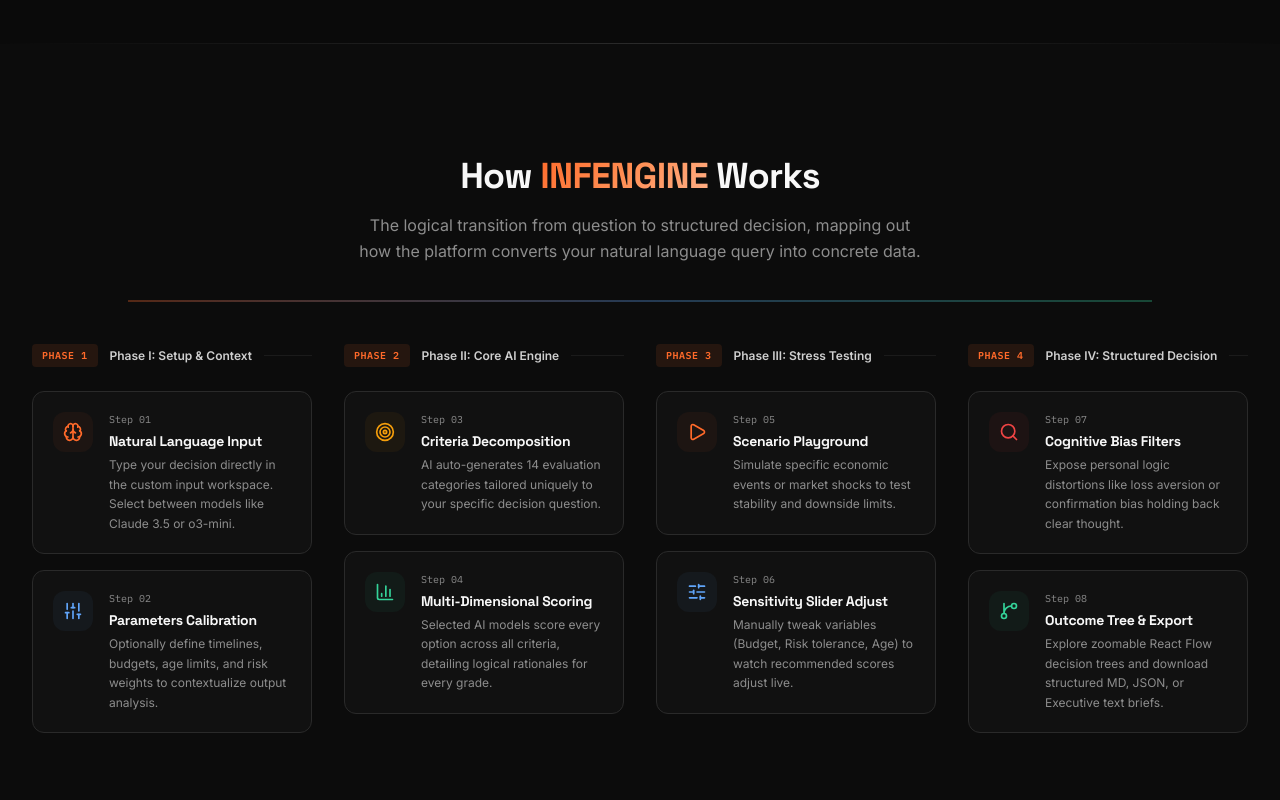
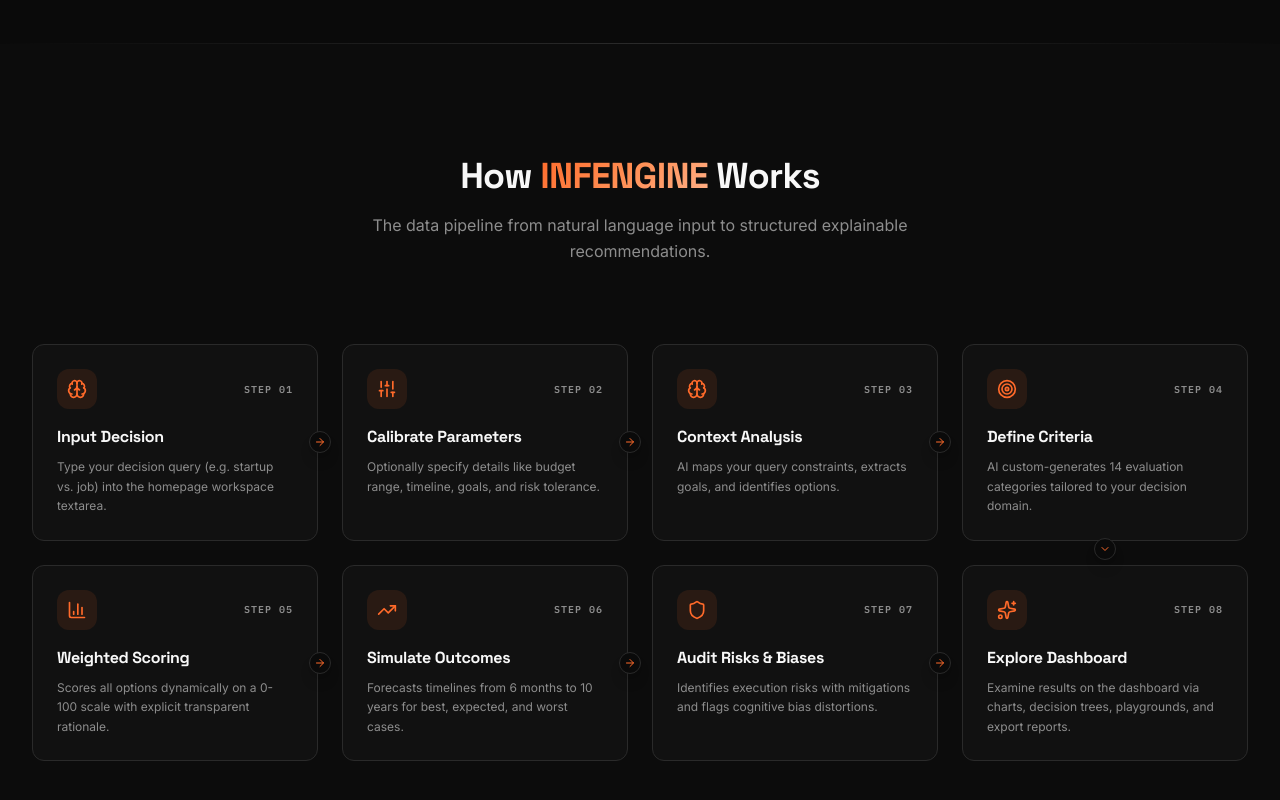
Before and after one commit to jaymore4501/INFENGINE, a Next.js app: page / in a window 1280 px wide. Shown: the part 1578-2378 px from the top of the page. Built offline with nearby package versions, Linux system fonts and the light colour scheme.

Commit message:
feat: update HowItWorks step flow to reflect real execution pipeline

```diff
--- a/src/app/page.tsx
+++ b/src/app/page.tsx
@@ -534,43 +534,20 @@
   const ref = useRef(null);
   const isInView = useInView(ref, { once: true, margin: '-100px' });
 
-  const phases = [
-    {
-      name: "Phase I: Setup & Context",
-      steps: [
-        { icon: Brain, title: 'Natural Language Input', desc: 'Type your decision directly in the custom input workspace. Select between models like Claude 3.5 or o3-mini.', number: '01', color: 'text-primary border-primary/20 bg-primary/5' },
-        { icon: Sliders, title: 'Parameters Calibration', desc: 'Optionally define timelines, budgets, age limits, and risk weights to contextualize output analysis.', number: '02', color: 'text-info border-info/20 bg-info/5' }
-      ]
-    },
-    {
-      name: "Phase II: Core AI Engine",
-      steps: [
-        { icon: Target, title: 'Criteria Decomposition', desc: 'AI auto-generates 14 evaluation categories tailored uniquely to your specific decision question.', number: '03', color: 'text-warning border-warning/20 bg-warning/5' },
-        { icon: BarChart3, title: 'Multi-Dimensional Scoring', desc: 'Selected AI models score every option across all criteria, detailing logical rationales for every grade.', number: '04', color: 'text-success border-success/20 bg-success/5' }
-      ]
-    },
-    {
-      name: "Phase III: Stress Testing",
-      steps: [
-        { icon: Play, title: 'Scenario Playground', desc: 'Simulate specific economic events or market shocks to test stability and downside limits.', number: '05', color: 'text-primary border-primary/20 bg-primary/5' },
-        { icon: SlidersHorizontal, title: 'Sensitivity Slider Adjust', desc: 'Manually tweak variables (Budget, Risk tolerance, Age) to watch recommended scores adjust live.', number: '06', color: 'text-info border-info/20 bg-info/5' }
-      ]
-    },
-    {
-      name: "Phase IV: Structured Decision",
-      steps: [
-        { icon: Search, title: 'Cognitive Bias Filters', desc: 'Expose personal logic distortions like loss aversion or confirmation bias holding back clear thought.', number: '07', color: 'text-danger border-danger/20 bg-danger/5' },
-        { icon: GitBranch, title: 'Outcome Tree & Export', desc: 'Explore zoomable React Flow decision trees and download structured MD, JSON, or Executive text briefs.', number: '08', color: 'text-success border-success/20 bg-success/5' }
-      ]
-    }
+  const steps = [
+    { icon: Brain, title: 'Input Decision', desc: 'Type your decision query (e.g. startup vs. job) into the homepage workspace textarea.' },
+    { icon: Sliders, title: 'Calibrate Parameters', desc: 'Optionally specify details like budget range, timeline, goals, and risk tolerance.' },
+    { icon: Brain, title: 'Context Analysis', desc: 'AI maps your query constraints, extracts goals, and identifies options.' },
+    { icon: Target, title: 'Define Criteria', desc: 'AI custom-generates 14 evaluation categories tailored to your decision domain.' },
+    { icon: BarChart3, title: 'Weighted Scoring', desc: 'Scores all options dynamically on a 0-100 scale with explicit transparent rationale.' },
+    { icon: TrendingUp, title: 'Simulate Outcomes', desc: 'Forecasts timelines from 6 months to 10 years for best, expected, and worst cases.' },
+    { icon: Shield, title: 'Audit Risks & Biases', desc: 'Identifies execution risks with mitigations and flags cognitive bias distortions.' },
+    { icon: Sparkles, title: 'Explore Dashboard', desc: 'Examine results on the dashboard via charts, decision trees, playgrounds, and export reports.' },
   ];
 
   return (
     <section ref={ref} className="py-28 bg-surface/30 relative overflow-hidden">
-      {/* Background connector line */}
-      <div className="absolute top-[32%] left-[10%] right-[10%] h-[2px] bg-gradient-to-r from-primary/30 via-info/30 to-success/30 hidden lg:block z-0" />
-
-      <div className="relative z-10 mx-auto max-w-7xl px-6 lg:px-8">
+      <div className="mx-auto max-w-7xl px-6 lg:px-8 relative z-10">
         <motion.div
           initial={{ opacity: 0, y: 30 }}
           animate={isInView ? { opacity: 1, y: 0 } : {}}
@@ -580,60 +557,67 @@
           <h2 className="font-heading text-3xl sm:text-4xl font-bold mb-4">
             How <span className="gradient-text">INFENGINE</span> Works
           </h2>
-          <p className="text-text-muted max-w-xl mx-auto leading-relaxed">
-            The logical transition from question to structured decision, mapping out how the platform converts your natural language query into concrete data.
+          <p className="text-text-muted max-w-xl mx-auto text-sm sm:text-base leading-relaxed">
+            The data pipeline from natural language input to structured explainable recommendations.
           </p>
         </motion.div>
 
-        {/* Phase Columns */}
-        <div className="grid grid-cols-1 md:grid-cols-2 lg:grid-cols-4 gap-8 relative z-10">
-          {phases.map((phase, pIdx) => (
-            <div key={phase.name} className="space-y-6">
-              {/* Phase Header */}
-              <div className="flex items-center gap-3">
-                <span className="text-[10px] uppercase tracking-wider font-bold font-mono text-primary bg-primary/10 rounded px-2.5 py-1">
-                  Phase {pIdx + 1}
-                </span>
-                <span className="text-xs font-semibold text-text-secondary">{phase.name}</span>
-                <div className="h-px bg-border/50 flex-1" />
-              </div>
+        {/* Connected Step Cards */}
+        <div className="grid grid-cols-1 sm:grid-cols-2 lg:grid-cols-4 gap-6 relative">
+          {steps.map((step, i) => {
+            const Icon = step.icon;
+            const isLastInRow = (i + 1) % 4 === 0;
+            const isLastStep = i === steps.length - 1;
 
-              {/* Cards stacked inside Phase */}
-              <div className="space-y-4">
-                {phase.steps.map((step, sIdx) => {
-                  const Icon = step.icon;
             return (
               <motion.div
                 key={step.title}
                 initial={{ opacity: 0, y: 20 }}
                 animate={isInView ? { opacity: 1, y: 0 } : {}}
-                      transition={{ duration: 0.4, delay: (pIdx * 2 + sIdx) * 0.08 }}
-                      className="group relative rounded-xl border border-border bg-card/40 p-5 hover:border-primary/30 transition-all card-hover"
+                transition={{ duration: 0.4, delay: i * 0.08 }}
+                className="group relative rounded-xl border border-border bg-card/40 p-6 hover:border-primary/40 hover:bg-card/75 transition-all card-hover flex flex-col justify-between"
               >
-                      <div className="flex items-start gap-4">
-                        {/* Icon Wrapper */}
-                        <div className={`flex h-10 w-10 items-center justify-center rounded-xl flex-shrink-0 ${step.color}`}>
+                {/* Connector Arrows for Visual Flow */}
+                {!isLastStep && (
+                  <>
+                    {/* Desktop Right Arrows */}
+                    {!isLastInRow && (
+                      <div className="hidden lg:block absolute -right-3.5 top-1/2 -translate-y-1/2 z-20 bg-background border border-border rounded-full p-1 text-primary shadow-lg">
+                        <ArrowRight className="h-3 w-3" />
+                      </div>
+                    )}
+                    {/* Desktop Down Arrow at Row End */}
+                    {isLastInRow && i === 3 && (
+                      <div className="hidden lg:block absolute -bottom-5 left-1/2 -translate-x-1/2 z-20 bg-background border border-border rounded-full p-1 text-primary shadow-lg">
+                        <ChevronDown className="h-3 w-3" />
+                      </div>
+                    )}
+                    {/* Mobile/Tablet Down Arrows */}
+                    <div className="block lg:hidden absolute -bottom-3.5 left-1/2 -translate-x-1/2 z-20 bg-background border border-border rounded-full p-1 text-primary shadow-lg">
+                      <ChevronDown className="h-3 w-3" />
+                    </div>
+                  </>
+                )}
+
+                <div>
+                  <div className="flex items-center justify-between mb-4">
+                    <div className="flex h-10 w-10 items-center justify-center rounded-xl bg-primary/10 text-primary group-hover:bg-primary/20 group-hover:scale-105 transition-all">
                       <Icon className="h-5 w-5" />
                     </div>
-                        {/* Content */}
-                        <div className="space-y-1">
-                          <div className="flex items-center justify-between">
-                            <span className="text-[10px] font-mono text-text-muted">Step {step.number}</span>
+                    <span className="text-[10px] font-mono text-text-muted font-bold tracking-widest uppercase">
+                      Step 0{i + 1}
+                    </span>
                   </div>
-                          <h3 className="font-heading text-sm font-bold text-text-primary group-hover:text-primary transition-colors">
+                  <h3 className="font-heading text-base font-bold text-text-primary mb-2 group-hover:text-primary transition-colors">
                     {step.title}
                   </h3>
                   <p className="text-xs text-text-muted leading-relaxed">
                     {step.desc}
                   </p>
                 </div>
-                      </div>
               </motion.div>
             );
           })}
-              </div>
-            </div>
-          ))}
         </div>
       </div>
     </section>
```
Lines whose indentation alone changed are shown as unchanged.
